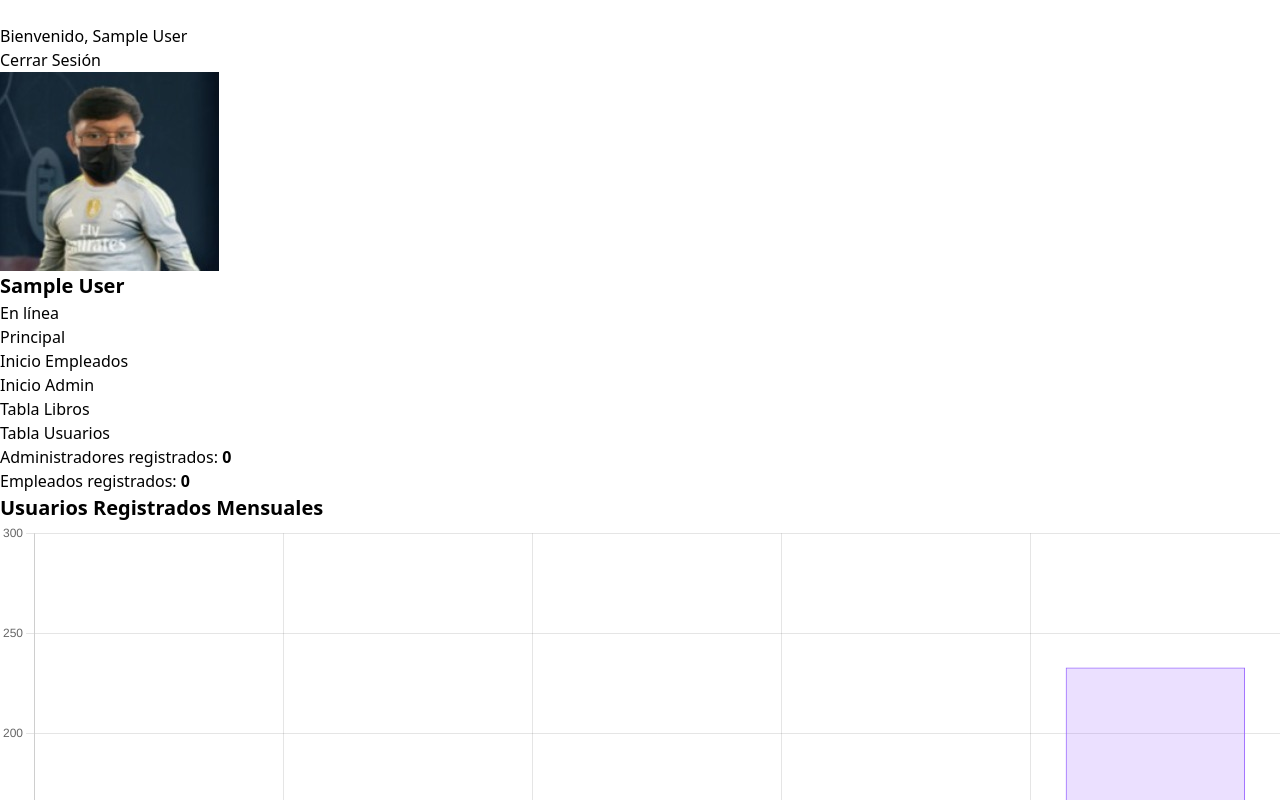
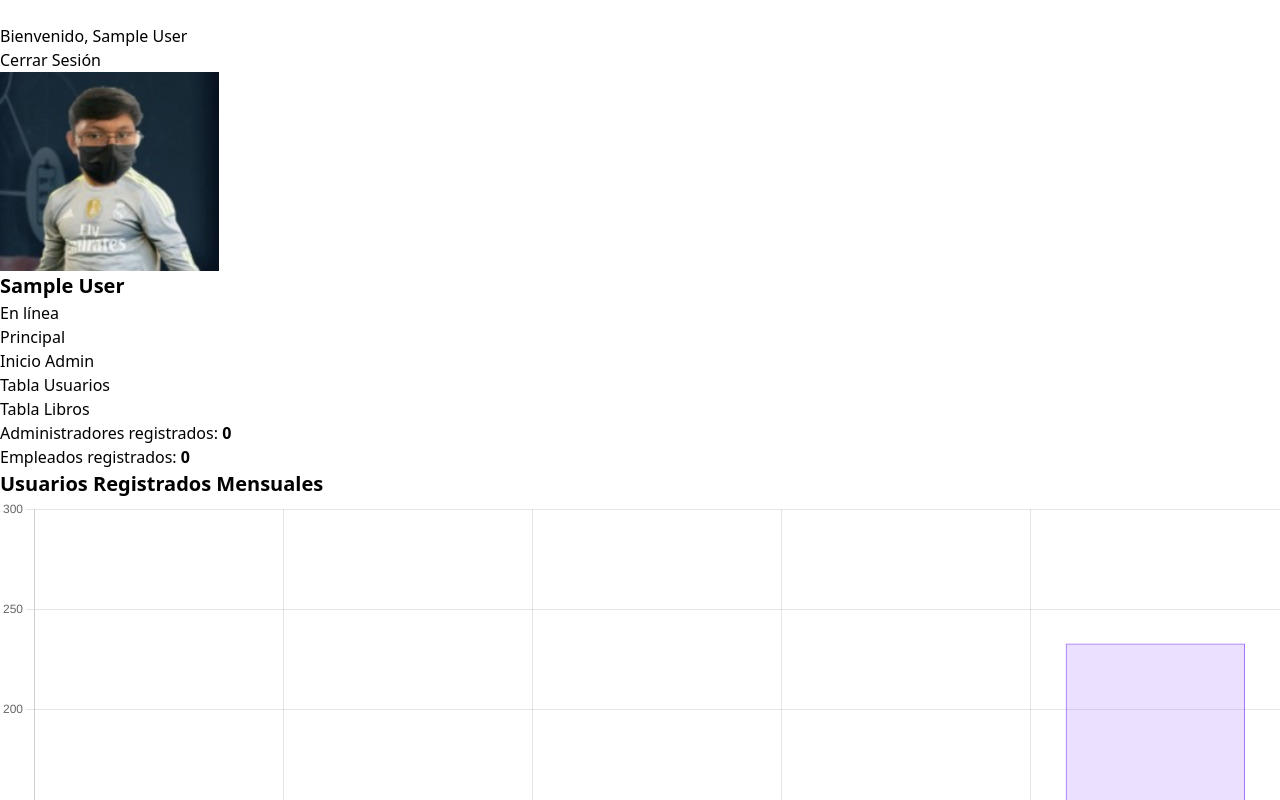
Before and after one commit to JuanCarlosRossLopez/Sistema-de-Bibliotecas-Universitarias, a React (Vite) app in the folder frontend_SBU/: page /HomeAdmin in a window 1280 px wide. Shown: the top 800 px of the page. Built offline with nearby package versions, Linux system fonts and the light colour scheme; sample sign-in values are in the browser's storage; the HTML template or start-up script is replaced by a standard one.

Commit message:
Condicionales en el sidebar

```diff
--- a/frontend_SBU/src/components/sidebarEj.jsx
+++ b/frontend_SBU/src/components/sidebarEj.jsx
@@ -1,4 +1,4 @@
-import React,{useEffect} from "react";
+import React, { useEffect } from "react";
 import { Link } from "react-router-dom";
 import { useState } from "react";
 
@@ -11,11 +11,11 @@ const SidebarEJ = () => {
         const storedUser = localStorage.getItem('user');
         if (storedUser) {
             const user = JSON.parse(storedUser);
-            console.log(user, "asdasdsa");
             setUserName(user.name);
             setUserRole(user.role);
         }
     }, []);
+
     return (
         <div id="containerSidebar" className="z-40">
             <div className="navbar-menu relative z-40">
@@ -34,8 +34,7 @@ const SidebarEJ = () => {
                                 <p className="text-md text-white  font-semibold">{userName}</p>
                                 <div className="flex items-center text-white space-x-2">
                                     <span
-                                        className={`h-3 w-3 rounded-full ${isOnline ? "bg-green-500" : "bg-gray-400"
-                                            }`}
+                                        className={`h-3 w-3 rounded-full ${isOnline ? "bg-green-500" : "bg-gray-400"}`}
                                     ></span>
                                     <span>{isOnline ? "En línea" : "Fuera de línea"}</span>
                                 </div>
@@ -43,6 +42,7 @@ const SidebarEJ = () => {
                         </Link>
                         <h3 className="mb-2 text-lg font-medium uppercase text-white">Principal</h3>
                         <ul className="mb-8 text-sm font-medium">
+                            {userRole === 'employee' && (
                                 <li>
                                     <a
                                         className="flex items-center rounded py-3 pl-3 pr-4 text-gray-50 hover:bg-[#e8a599]"
@@ -51,6 +51,9 @@ const SidebarEJ = () => {
                                         <span className="select-none text-lg">Inicio Empleados</span>
                                     </a>
                                 </li>
+                            )}
+                            {userRole === 'admin' && (
+                                <>
                                     <li>
                                         <a
                                             className="flex items-center rounded py-3 pl-3 pr-4 text-gray-50 hover:bg-[#e8a599]"
@@ -62,23 +65,25 @@ const SidebarEJ = () => {
                                     <li>
                                         <a
                                             className="flex items-center rounded py-3 pl-3 pr-4 text-gray-50 hover:bg-[#e8a599]"
+                                            href={`/TablaUsuarios`}
+                                        >
+                                            <span className="select-none text-lg">Tabla Usuarios</span>
+                                        </a>
+                                    </li>
+                                </>
+                            )}
+                            {(userRole === 'admin' || userRole === 'employee') && (
+                                <li>
+                                    <a
+                                        className="flex items-center rounded py-3 pl-3 pr-4 text-gray-50 hover:bg-[#e8a599]"
                                         href={`/TablaLibros`}
                                     >
                                         <span className="select-none text-lg">Tabla Libros</span>
                                     </a>
                                 </li>
-                            <li>
-                                <a
-                                    className="flex items-center rounded py-3 pl-3 pr-4 text-gray-50 hover:bg-[#e8a599]"
-                                    href={`/TablaUsuarios`}
-                                >
-                                    <span className="select-none text-lg">Tabla Usuarios</span>
-                                </a>
-                            </li>
+                            )}
                         </ul>
                     </div>
-
-
                 </nav>
             </div>
         </div>
```
Lines whose indentation alone changed are shown as unchanged.
